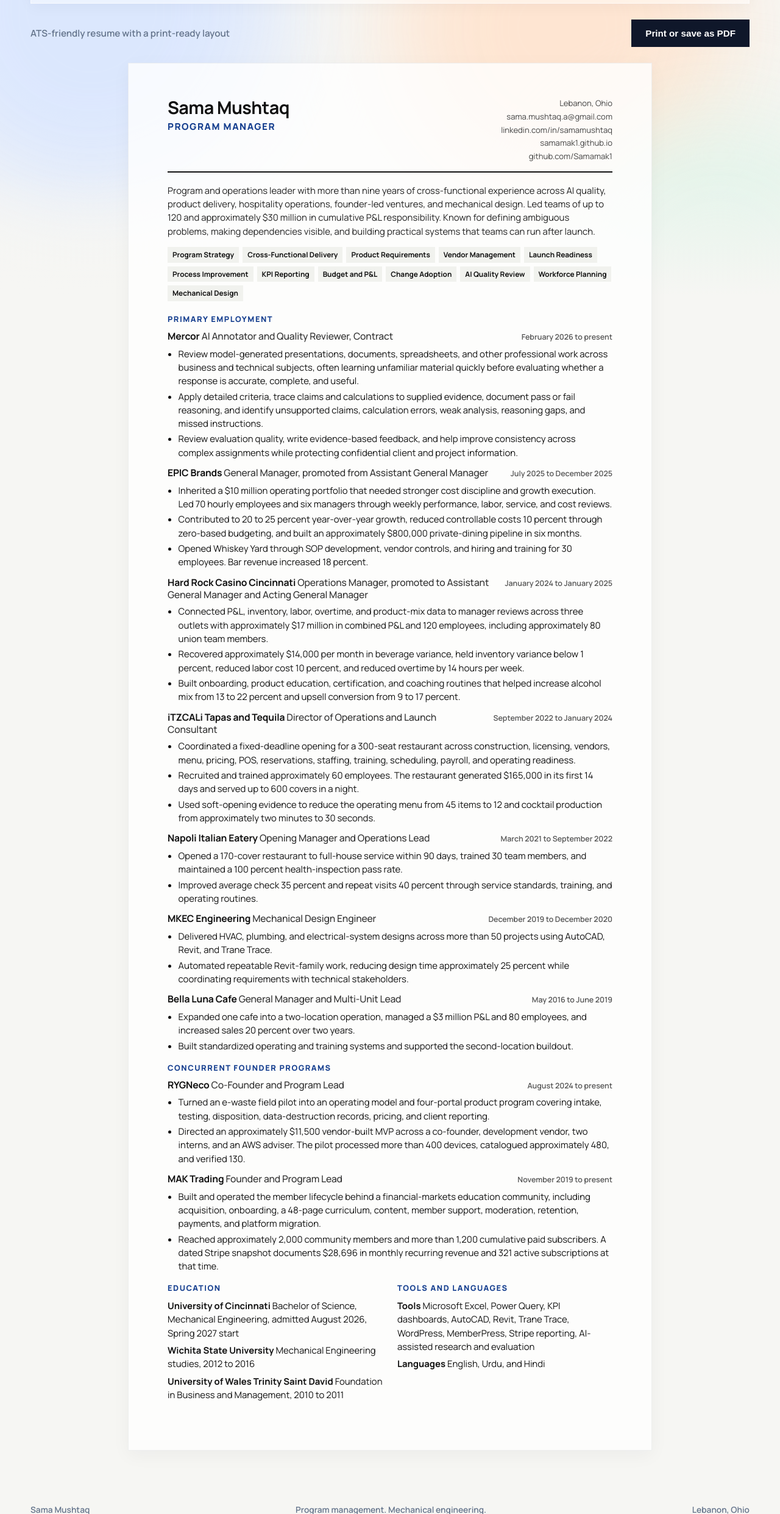
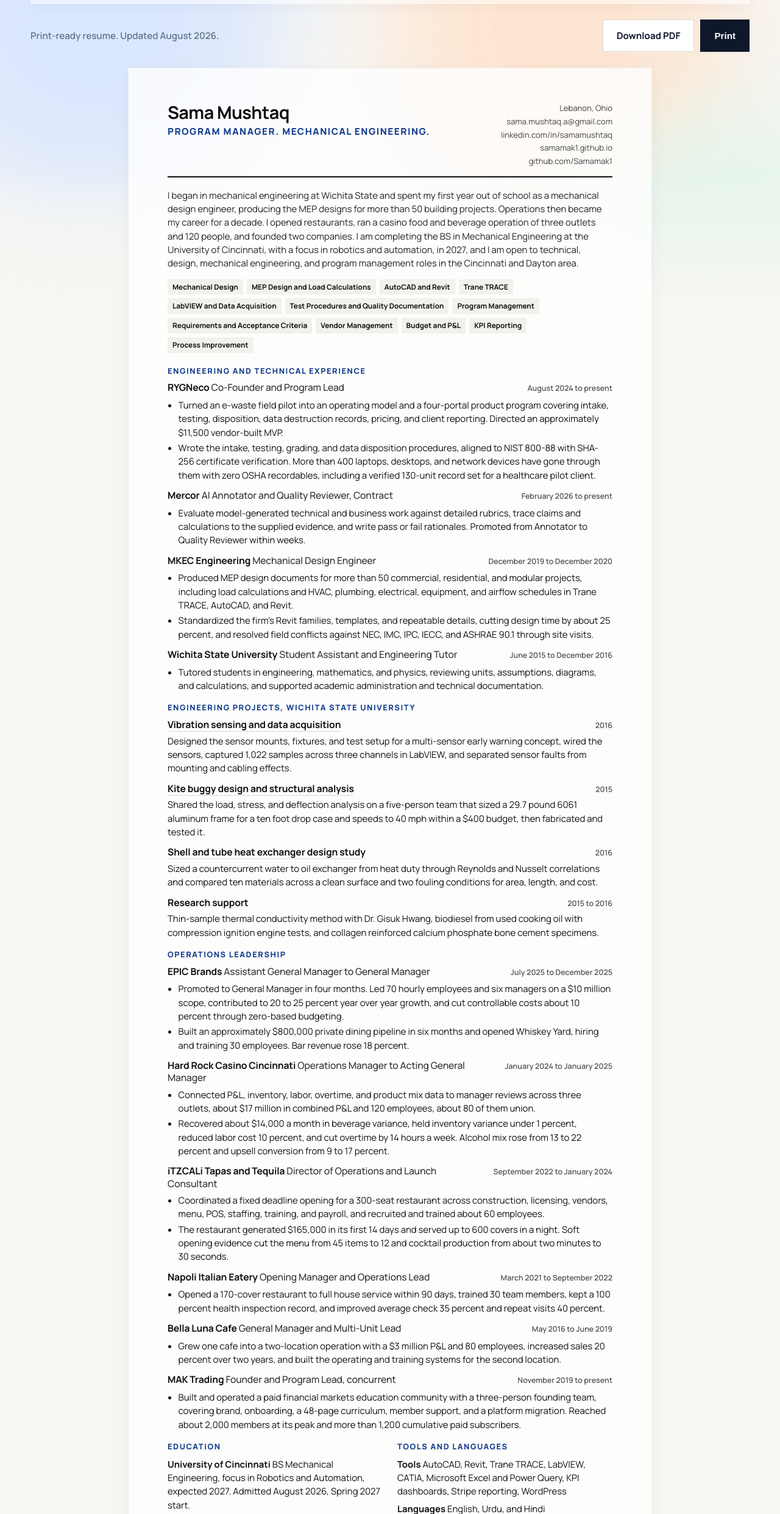
Before and after one commit to Samamak1/Samamak1.github.io, a plain HTML site: page resume/index.html in a window 1280 px wide. Shown: the part 75-2558 px from the top of the page at 61% size. Drawn offline with Linux system fonts and the light colour scheme.

Commit message:
Update the resume page and PDF to the program manager and mechanical engineering framing with the reconciled dates

```diff
--- a/resume/index.html
+++ b/resume/index.html
@@ -4,11 +4,11 @@
   <meta charset="utf-8">
   <meta name="viewport" content="width=device-width, initial-scale=1">
   <title>Resume, Sama Mushtaq</title>
-  <meta name="description" content="Resume for Sama Mushtaq, a program manager with a mechanical engineering background.">
+  <meta name="description" content="Resume for Sama Mushtaq, a program manager with a mechanical engineering background, completing the BSME at the University of Cincinnati in 2027.">
   <meta name="theme-color" content="#f6f6f3">
   <meta property="og:type" content="website">
   <meta property="og:title" content="Resume, Sama Mushtaq">
-  <meta property="og:description" content="Resume for Sama Mushtaq, a program manager with a mechanical engineering background.">
+  <meta property="og:description" content="Resume for Sama Mushtaq, a program manager with a mechanical engineering background, completing the BSME at the University of Cincinnati in 2027.">
   <meta property="og:image" content="https://samamak1.github.io/images/og-card.jpg">
   <meta name="twitter:card" content="summary_large_image">
   <link rel="icon" href="/images/sama-nav-avatar-256.png">
@@ -38,41 +38,43 @@
     </div>
   </header>
 
-  <div class="resume-toolbar"><div class="shell"><p>ATS-friendly resume with a print-ready layout</p><div class="resume-actions"><button class="button button-primary" type="button" data-print-resume>Print or save as PDF</button></div></div></div>
+  <div class="resume-toolbar"><div class="shell"><p>Print-ready resume. Updated August 2026.</p><div class="resume-actions"><a class="button button-quiet" href="/resume/Sama-Mushtaq-Resume.pdf">Download PDF</a><button class="button button-primary" type="button" data-print-resume>Print</button></div></div></div>
   <main class="resume-sheet" id="resume">
     <header class="resume-head">
-      <div><h1>Sama Mushtaq</h1><h2>Program Manager</h2></div>
+      <div><h1>Sama Mushtaq</h1><h2>Program Manager. Mechanical Engineering.</h2></div>
       <address class="resume-contact"><span>Lebanon, Ohio</span><a href="mailto:sama.mushtaq.a@gmail.com">sama.mushtaq.a@gmail.com</a><a href="https://www.linkedin.com/in/samamushtaq">linkedin.com/in/samamushtaq</a><a href="https://samamak1.github.io">samamak1.github.io</a><a href="https://github.com/Samamak1">github.com/Samamak1</a></address>
     </header>
 
-    <p class="resume-summary">Program and operations leader with more than nine years of cross-functional experience across AI quality, product delivery, hospitality operations, founder-led ventures, and mechanical design. Led teams of up to 120 and approximately $30 million in cumulative P&amp;L responsibility. Known for defining ambiguous problems, making dependencies visible, and building practical systems that teams can run after launch.</p>
+    <p class="resume-summary">I began in mechanical engineering at Wichita State and spent my first year out of school as a mechanical design engineer, producing the MEP designs for more than 50 building projects. Operations then became my career for a decade. I opened restaurants, ran a casino food and beverage operation of three outlets and 120 people, and founded two companies. I am completing the BS in Mechanical Engineering at the University of Cincinnati, with a focus in robotics and automation, in 2027, and I am open to technical, design, mechanical engineering, and program management roles in the Cincinnati and Dayton area.</p>
 
-    <div class="resume-skills" aria-label="Core capabilities"><span>Program Strategy</span><span>Cross-Functional Delivery</span><span>Product Requirements</span><span>Vendor Management</span><span>Launch Readiness</span><span>Process Improvement</span><span>KPI Reporting</span><span>Budget and P&amp;L</span><span>Change Adoption</span><span>AI Quality Review</span><span>Workforce Planning</span><span>Mechanical Design</span></div>
+    <div class="resume-skills" aria-label="Core capabilities"><span>Mechanical Design</span><span>MEP Design and Load Calculations</span><span>AutoCAD and Revit</span><span>Trane TRACE</span><span>LabVIEW and Data Acquisition</span><span>Test Procedures and Quality Documentation</span><span>Program Management</span><span>Requirements and Acceptance Criteria</span><span>Vendor Management</span><span>Budget and P&amp;L</span><span>KPI Reporting</span><span>Process Improvement</span></div>
 
-    <section class="resume-section"><h2>Primary Employment</h2>
-      <article class="resume-role"><div class="resume-role-head"><h3>Mercor <span>AI Annotator and Quality Reviewer, Contract</span></h3><time>February 2026 to present</time></div><ul><li>Review model-generated presentations, documents, spreadsheets, and other professional work across business and technical subjects, often learning unfamiliar material quickly before evaluating whether a response is accurate, complete, and useful.</li><li>Apply detailed criteria, trace claims and calculations to supplied evidence, document pass or fail reasoning, and identify unsupported claims, calculation errors, weak analysis, reasoning gaps, and missed instructions.</li><li>Review evaluation quality, write evidence-based feedback, and help improve consistency across complex assignments while protecting confidential client and project information.</li></ul></article>
-
-      <article class="resume-role"><div class="resume-role-head"><h3>EPIC Brands <span>General Manager, promoted from Assistant General Manager</span></h3><time>July 2025 to December 2025</time></div><ul><li>Inherited a $10 million operating portfolio that needed stronger cost discipline and growth execution. Led 70 hourly employees and six managers through weekly performance, labor, service, and cost reviews.</li><li>Contributed to 20 to 25 percent year-over-year growth, reduced controllable costs 10 percent through zero-based budgeting, and built an approximately $800,000 private-dining pipeline in six months.</li><li>Opened Whiskey Yard through SOP development, vendor controls, and hiring and training for 30 employees. Bar revenue increased 18 percent.</li></ul></article>
-
-      <article class="resume-role"><div class="resume-role-head"><h3>Hard Rock Casino Cincinnati <span>Operations Manager, promoted to Assistant General Manager and Acting General Manager</span></h3><time>January 2024 to January 2025</time></div><ul><li>Connected P&amp;L, inventory, labor, overtime, and product-mix data to manager reviews across three outlets with approximately $17 million in combined P&amp;L and 120 employees, including approximately 80 union team members.</li><li>Recovered approximately $14,000 per month in beverage variance, held inventory variance below 1 percent, reduced labor cost 10 percent, and reduced overtime by 14 hours per week.</li><li>Built onboarding, product education, certification, and coaching routines that helped increase alcohol mix from 13 to 22 percent and upsell conversion from 9 to 17 percent.</li></ul></article>
-
-      <article class="resume-role"><div class="resume-role-head"><h3>iTZCALi Tapas and Tequila <span>Director of Operations and Launch Consultant</span></h3><time>September 2022 to January 2024</time></div><ul><li>Coordinated a fixed-deadline opening for a 300-seat restaurant across construction, licensing, vendors, menu, pricing, POS, reservations, staffing, training, scheduling, payroll, and operating readiness.</li><li>Recruited and trained approximately 60 employees. The restaurant generated $165,000 in its first 14 days and served up to 600 covers in a night.</li><li>Used soft-opening evidence to reduce the operating menu from 45 items to 12 and cocktail production from approximately two minutes to 30 seconds.</li></ul></article>
-
-      <article class="resume-role"><div class="resume-role-head"><h3>Napoli Italian Eatery <span>Opening Manager and Operations Lead</span></h3><time>March 2021 to September 2022</time></div><ul><li>Opened a 170-cover restaurant to full-house service within 90 days, trained 30 team members, and maintained a 100 percent health-inspection pass rate.</li><li>Improved average check 35 percent and repeat visits 40 percent through service standards, training, and operating routines.</li></ul></article>
-
-      <article class="resume-role"><div class="resume-role-head"><h3>MKEC Engineering <span>Mechanical Design Engineer</span></h3><time>December 2019 to December 2020</time></div><ul><li>Delivered HVAC, plumbing, and electrical-system designs across more than 50 projects using AutoCAD, Revit, and Trane Trace.</li><li>Automated repeatable Revit-family work, reducing design time approximately 25 percent while coordinating requirements with technical stakeholders.</li></ul></article>
-
-      <article class="resume-role"><div class="resume-role-head"><h3>Bella Luna Cafe <span>General Manager and Multi-Unit Lead</span></h3><time>May 2016 to June 2019</time></div><ul><li>Expanded one cafe into a two-location operation, managed a $3 million P&amp;L and 80 employees, and increased sales 20 percent over two years.</li><li>Built standardized operating and training systems and supported the second-location buildout.</li></ul></article>
+    <section class="resume-section"><h2>Engineering and Technical Experience</h2>
+      <article class="resume-role"><div class="resume-role-head"><h3>RYGNeco <span>Co-Founder and Program Lead</span></h3><time>August 2024 to present</time></div><ul><li>Turned an e-waste field pilot into an operating model and a four-portal product program covering intake, testing, disposition, data destruction records, pricing, and client reporting. Directed an approximately $11,500 vendor-built MVP.</li><li>Wrote the intake, testing, grading, and data disposition procedures, aligned to NIST 800-88 with SHA-256 certificate verification. More than 400 laptops, desktops, and network devices have gone through them with zero OSHA recordables, including a verified 130-unit record set for a healthcare pilot client.</li></ul></article>
+      <article class="resume-role"><div class="resume-role-head"><h3>Mercor <span>AI Annotator and Quality Reviewer, Contract</span></h3><time>February 2026 to present</time></div><ul><li>Evaluate model-generated technical and business work against detailed rubrics, trace claims and calculations to the supplied evidence, and write pass or fail rationales. Promoted from Annotator to Quality Reviewer within weeks.</li></ul></article>
+      <article class="resume-role"><div class="resume-role-head"><h3>MKEC Engineering <span>Mechanical Design Engineer</span></h3><time>December 2019 to December 2020</time></div><ul><li>Produced MEP design documents for more than 50 commercial, residential, and modular projects, including load calculations and HVAC, plumbing, electrical, equipment, and airflow schedules in Trane TRACE, AutoCAD, and Revit.</li><li>Standardized the firm's Revit families, templates, and repeatable details, cutting design time by about 25 percent, and resolved field conflicts against NEC, IMC, IPC, IECC, and ASHRAE 90.1 through site visits.</li></ul></article>
+      <article class="resume-role"><div class="resume-role-head"><h3>Wichita State University <span>Student Assistant and Engineering Tutor</span></h3><time>June 2015 to December 2016</time></div><ul><li>Tutored students in engineering, mathematics, and physics, reviewing units, assumptions, diagrams, and calculations, and supported academic administration and technical documentation.</li></ul></article>
     </section>
 
-    <section class="resume-section"><h2>Concurrent Founder Programs</h2>
-      <article class="resume-role"><div class="resume-role-head"><h3>RYGNeco <span>Co-Founder and Program Lead</span></h3><time>August 2024 to present</time></div><ul><li>Turned an e-waste field pilot into an operating model and four-portal product program covering intake, testing, disposition, data-destruction records, pricing, and client reporting.</li><li>Directed an approximately $11,500 vendor-built MVP across a co-founder, development vendor, two interns, and an AWS adviser. The pilot processed more than 400 devices, catalogued approximately 480, and verified 130.</li></ul></article>
-      <article class="resume-role"><div class="resume-role-head"><h3>MAK Trading <span>Founder and Program Lead</span></h3><time>November 2019 to present</time></div><ul><li>Built and operated the member lifecycle behind a financial-markets education community, including acquisition, onboarding, a 48-page curriculum, content, member support, moderation, retention, payments, and platform migration.</li><li>Reached approximately 2,000 community members and more than 1,200 cumulative paid subscribers. A dated Stripe snapshot documents $28,696 in monthly recurring revenue and 321 active subscriptions at that time.</li></ul></article>
+    <section class="resume-section"><h2>Engineering Projects, Wichita State University</h2>
+      <article class="resume-role resume-project"><div class="resume-role-head"><h3><a href="/engineering/vibration-rig/">Vibration sensing and data acquisition</a></h3><time>2016</time></div><p>Designed the sensor mounts, fixtures, and test setup for a multi-sensor early warning concept, wired the sensors, captured 1,022 samples across three channels in LabVIEW, and separated sensor faults from mounting and cabling effects.</p></article>
+      <article class="resume-role resume-project"><div class="resume-role-head"><h3><a href="/engineering/kite-buggy/">Kite buggy design and structural analysis</a></h3><time>2015</time></div><p>Shared the load, stress, and deflection analysis on a five-person team that sized a 29.7 pound 6061 aluminum frame for a ten foot drop case and speeds to 40 mph within a $400 budget, then fabricated and tested it.</p></article>
+      <article class="resume-role resume-project"><div class="resume-role-head"><h3><a href="/engineering/heat-exchanger/">Shell and tube heat exchanger design study</a></h3><time>2016</time></div><p>Sized a countercurrent water to oil exchanger from heat duty through Reynolds and Nusselt correlations and compared ten materials across a clean surface and two fouling conditions for area, length, and cost.</p></article>
+      <article class="resume-role resume-project"><div class="resume-role-head"><h3>Research support</h3><time>2015 to 2016</time></div><p>Thin-sample thermal conductivity method with Dr. Gisuk Hwang, biodiesel from used cooking oil with compression ignition engine tests, and collagen reinforced calcium phosphate bone cement specimens.</p></article>
+    </section>
+
+    <section class="resume-section"><h2>Operations Leadership</h2>
+      <article class="resume-role"><div class="resume-role-head"><h3>EPIC Brands <span>Assistant General Manager to General Manager</span></h3><time>July 2025 to December 2025</time></div><ul><li>Promoted to General Manager in four months. Led 70 hourly employees and six managers on a $10 million scope, contributed to 20 to 25 percent year over year growth, and cut controllable costs about 10 percent through zero-based budgeting.</li><li>Built an approximately $800,000 private dining pipeline in six months and opened Whiskey Yard, hiring and training 30 employees. Bar revenue rose 18 percent.</li></ul></article>
+      <article class="resume-role"><div class="resume-role-head"><h3>Hard Rock Casino Cincinnati <span>Operations Manager to Acting General Manager</span></h3><time>January 2024 to January 2025</time></div><ul><li>Connected P&amp;L, inventory, labor, overtime, and product mix data to manager reviews across three outlets, about $17 million in combined P&amp;L and 120 employees, about 80 of them union.</li><li>Recovered about $14,000 a month in beverage variance, held inventory variance under 1 percent, reduced labor cost 10 percent, and cut overtime by 14 hours a week. Alcohol mix rose from 13 to 22 percent and upsell conversion from 9 to 17 percent.</li></ul></article>
+      <article class="resume-role"><div class="resume-role-head"><h3>iTZCALi Tapas and Tequila <span>Director of Operations and Launch Consultant</span></h3><time>September 2022 to January 2024</time></div><ul><li>Coordinated a fixed deadline opening for a 300-seat restaurant across construction, licensing, vendors, menu, POS, staffing, training, and payroll, and recruited and trained about 60 employees.</li><li>The restaurant generated $165,000 in its first 14 days and served up to 600 covers in a night. Soft opening evidence cut the menu from 45 items to 12 and cocktail production from about two minutes to 30 seconds.</li></ul></article>
+      <article class="resume-role"><div class="resume-role-head"><h3>Napoli Italian Eatery <span>Opening Manager and Operations Lead</span></h3><time>March 2021 to September 2022</time></div><ul><li>Opened a 170-cover restaurant to full house service within 90 days, trained 30 team members, kept a 100 percent health inspection record, and improved average check 35 percent and repeat visits 40 percent.</li></ul></article>
+      <article class="resume-role"><div class="resume-role-head"><h3>Bella Luna Cafe <span>General Manager and Multi-Unit Lead</span></h3><time>May 2016 to June 2019</time></div><ul><li>Grew one cafe into a two-location operation with a $3 million P&amp;L and 80 employees, increased sales 20 percent over two years, and built the operating and training systems for the second location.</li></ul></article>
+      <article class="resume-role"><div class="resume-role-head"><h3>MAK Trading <span>Founder and Program Lead, concurrent</span></h3><time>November 2019 to present</time></div><ul><li>Built and operated a paid financial markets education community with a three-person founding team, covering brand, onboarding, a 48-page curriculum, member support, and a platform migration. Reached about 2,000 members at its peak and more than 1,200 cumulative paid subscribers.</li></ul></article>
     </section>
 
     <div class="resume-bottom">
-      <section class="resume-section"><h2>Education</h2><p><strong>University of Cincinnati</strong> Bachelor of Science, Mechanical Engineering, admitted August 2026, Spring 2027 start</p><p><strong>Wichita State University</strong> Mechanical Engineering studies, 2012 to 2016</p><p><strong>University of Wales Trinity Saint David</strong> Foundation in Business and Management, 2010 to 2011</p></section>
-      <section class="resume-section"><h2>Tools and Languages</h2><p><strong>Tools</strong> Microsoft Excel, Power Query, KPI dashboards, AutoCAD, Revit, Trane Trace, WordPress, MemberPress, Stripe reporting, AI-assisted research and evaluation</p><p><strong>Languages</strong> English, Urdu, and Hindi</p></section>
+      <section class="resume-section"><h2>Education</h2><p><strong>University of Cincinnati</strong> BS Mechanical Engineering, focus in Robotics and Automation, expected 2027. Admitted August 2026, Spring 2027 start.</p><p><strong>Wichita State University</strong> Mechanical Engineering studies, 2012 to 2016. 103 credits, 3.4 GPA, Dean's List.</p><p><strong>University of Wales Trinity Saint David</strong> Business foundation year, 2010 to 2011. 25 US credits, 3.47 GPA.</p></section>
+      <section class="resume-section"><h2>Tools and Languages</h2><p><strong>Tools</strong> AutoCAD, Revit, Trane TRACE, LabVIEW, CATIA, Microsoft Excel and Power Query, KPI dashboards, Stripe reporting, WordPress</p><p><strong>Languages</strong> English, Urdu, and Hindi</p></section>
     </div>
   </main>
 
--- a/style.css
+++ b/style.css
@@ -322,10 +322,30 @@ figure.fig figcaption b { color: var(--ink-2); font-weight: 800; }
 .resume-role li { margin-bottom: 3px; }
 .resume-bottom { display: grid; grid-template-columns: 1fr 1fr; gap: 24px; }
 .resume-bottom p { margin-bottom: 6px; }
+.resume-actions { display: flex; gap: 10px; flex-wrap: wrap; }
+.resume-project p { margin: 4px 0 0; }
+.resume-project h3 a { color: inherit; text-decoration: none; border-bottom: 1px solid var(--line-strong); }
+.resume-project h3 a:hover { color: var(--accent); border-color: var(--accent); }
 @media (max-width: 700px) { .resume-sheet { padding: 32px 22px; } .resume-head { flex-direction: column; } .resume-contact { text-align: left; } .resume-bottom { grid-template-columns: 1fr; } .resume-role-head { flex-direction: column; gap: 2px; } }
 @media print {
   .site-header, .resume-toolbar, .site-footer { display: none !important; }
   body, .resume-page { background: #fff; }
-  .resume-sheet { width: auto; margin: 0; border: 0; box-shadow: none; padding: 0; font-size: 10.5pt; }
-  a { color: inherit; }
+  .resume-sheet { width: auto; margin: 0; border: 0; box-shadow: none; padding: 0; font-size: 9.5pt; line-height: 1.37; }
+  .resume-role, .resume-project { break-inside: avoid; page-break-inside: avoid; }
+  .resume-head { flex-direction: row; }
+  .resume-contact { text-align: right; }
+  .resume-bottom { grid-template-columns: 1fr 1fr; }
+  .resume-role-head { flex-direction: row; gap: 16px; }
+  .resume-summary { margin-bottom: 8px; }
+  .resume-skills { margin: 8px 0 14px; }
+  .resume-section { margin-bottom: 10px; }
+  .resume-head { padding-bottom: 10px; margin-bottom: 12px; }
+  .resume-sheet, .resume-bottom, .resume-bottom .resume-section, .resume-bottom p:last-child, .resume-role:last-child, .resume-role:last-child li:last-child { margin-bottom: 0; }
+  html, body { height: auto; }
+  .resume-role { margin-bottom: 8px; }
+  .resume-section h2 { break-after: avoid; page-break-after: avoid; }
+  .resume-skills span { background: #f1f2ee; -webkit-print-color-adjust: exact; print-color-adjust: exact; font-size: 7.4pt; padding: 3px 6px; }
+  .resume-bottom { gap: 18px; }
+  .page-glow { display: none; }
+  a { color: inherit; text-decoration: none; }
 }
```
Also changed, not shown: 2 other files.
